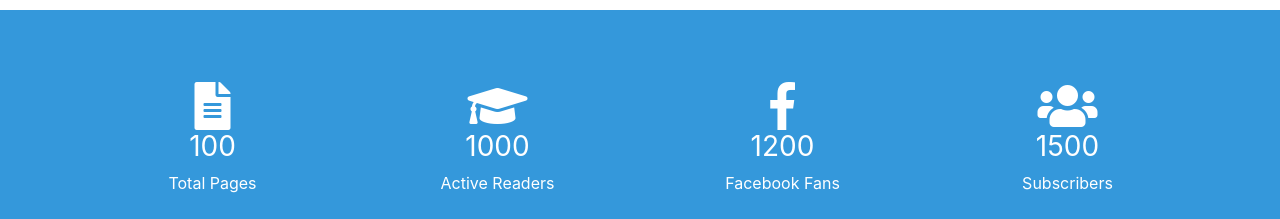
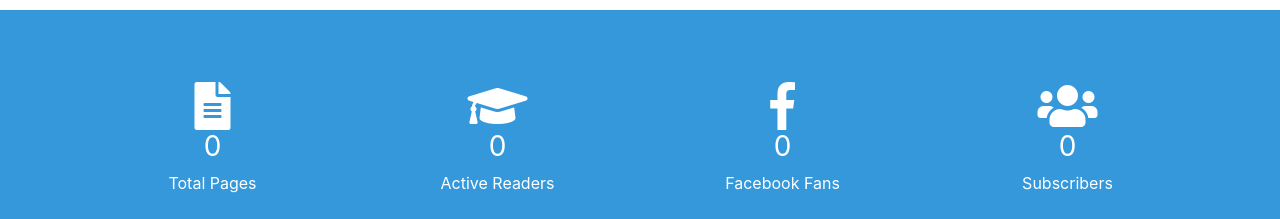
Before and after one commit to linhabc/book-lanfing-page-clone, a React (Create React App) app: page / in a window 1280 px wide. Shown: the part 2060-2279 px from the top of the page. Built offline with nearby package versions, Linux system fonts and the light colour scheme.

Commit message:
update animated Counter component

```diff
--- a/package.json
+++ b/package.json
@@ -4,6 +4,7 @@
   "private": true,
   "dependencies": {
     "react": "^16.8.1",
+    "react-countup": "^4.1.0",
     "react-dom": "^16.8.1",
     "react-scripts": "2.1.5",
     "react-slick": "^0.23.2"
--- a/public/index.html
+++ b/public/index.html
@@ -27,6 +27,10 @@
     <!-- <link href="../src/component/styles.min.css" rel="stylesheet"> -->
     <link rel="stylesheet" type="text/css" href="https://cdnjs.cloudflare.com/ajax/libs/slick-carousel/1.6.0/slick.min.css" />
     <link rel="stylesheet" type="text/css" href="https://cdnjs.cloudflare.com/ajax/libs/slick-carousel/1.6.0/slick-theme.min.css" />
+    <!-- <script
+      src="https://code.jquery.com/jquery-3.3.1.js"
+      integrity="sha256-2Kok7MbOyxpgUVvAk/HJ2jigOSYS2auK4Pfzbm7uH60="
+      crossorigin="anonymous"></script> -->
   </head>
   <body>
     <noscript>You need to enable JavaScript to run this app.</noscript>
--- a/src/component/Counter.js
+++ b/src/component/Counter.js
@@ -1,34 +1,75 @@
-import React from 'react';
+import React, {Component} from 'react';
+
+import CountUp from 'react-countup';
 
 import './index.css';
 
-const Counter = () => {
+class Counter extends Component {
+    constructor(props){
+        super(props);
 
+        this.handleScroll = this.handleScroll.bind(this);
+
+        this.state = {
+            totalPage: 0,
+            activeReader: 0,
+            facebookFan: 0,
+            subcriber: 0
+        }
+    }
+
+    componentDidMount(){
+        window.addEventListener('scroll', this.handleScroll)
+    }
+
+    handleScroll(event){
+        if(window.scrollY<1300 && window.scrollY>1200){
+            this.setState({
+                totalPage: 100,
+                activeReader: 2000,
+                facebookFan: 12000,
+                subcriber: 15000
+            });
+        }
+        // console.log(window.scrollY);
+    }
+
+    render(){
         return (
             <div className="counter text-center">
                 <div className="container">
                     <div className="row">
                         <div className="col-sm-3 col-xs-6"> <i className="fa fa-file-alt fa-3x" ></i>
-                            <h3 className="total-number-1">100</h3>
+                            <h3 className="total-number-1">
+                            <CountUp start={0} separator="," end={this.state.totalPage} duration={3}/>
+                            </h3>
                             <p>Total Pages</p>
                         </div>
                         <div className="col-sm-3 col-xs-6"> <i className="fa fa-graduation-cap fa-3x"></i>
-                            <h3 className="total-number-2">1000</h3>
+                            <h3 className="total-number-2">
+                            <CountUp start={0} separator="," end={this.state.activeReader} duration={3}/>
+                            </h3>
                             <p>Active Readers</p>
                         </div>
                         <div className="col-sm-3 col-xs-6"> <i className="fab fa-facebook-f fa-3x"></i>
-                            <h3 className="total-number-3">1200</h3>
+                            <h3 className="total-number-3">
+                            <CountUp start={0} separator="," end={this.state.facebookFan} duration={3}/>
+                            </h3>
                             <p>Facebook Fans</p>
                         </div>
                         <div className="col-sm-3 col-xs-6"> <i className="fa fa-users fa-3x"></i>
-                            <h3 className="total-number-4">1500</h3>
+                            <h3 className="total-number-4">
+                            <CountUp start={0} separator="," end={this.state.subcriber} duration={3}/>
+                            </h3>
                             <p>Subscribers</p>
                         </div>
                     </div>
                 </div>
             </div>
         );
-
     }
 
+
+}
+
 export default Counter;
```
Also changed, not shown: 1 other file (tests, documents, lock files or other folders).
